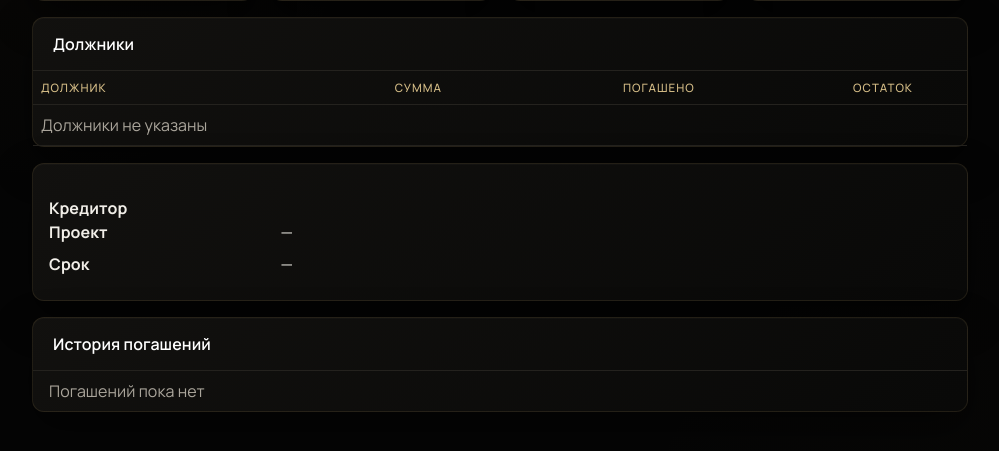
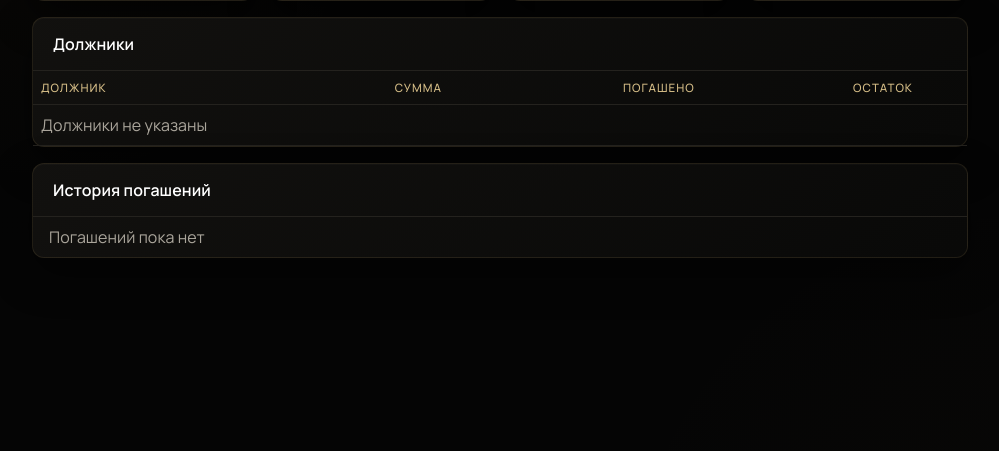
Before and after one commit to Enotas51/CRMDicescream, a Django app: template templates/debts/detail.html in a window 1280 px wide. Shown: the part 175-626 px from the top of the page, without its empty margins (140-1139 px from the left). Run offline with Django 5.2, Linux system fonts and the light colour scheme; the template is opened without the code that fills it, so the values that code supplies are empty.

Commit message:
Streamline debt detail page

```diff
--- a/templates/debts/detail.html
+++ b/templates/debts/detail.html
@@ -83,27 +83,6 @@
     </div>
   </div>
 
-  <div class="card mb-3">
-    <div class="card-body">
-      <p>{{ debt.description|linebreaks|default:"Без описания" }}</p>
-      <dl class="row mb-0">
-        <dt class="col-sm-3">Кредитор</dt>
-        <dd class="col-sm-9">
-          {{ debt.creditor_display }}
-          {% if debt.creditor_user %}
-          <span class="badge bg-light text-dark">@{{ debt.creditor_user.username }}</span>
-          {% elif show_link_creditor and can_edit %}
-          <span class="badge bg-warning text-dark">не привязан</span>
-          {% endif %}
-        </dd>
-        <dt class="col-sm-3">Проект</dt>
-        <dd class="col-sm-9">{% if debt.project %}<a href="{% url 'projects:detail' debt.project.pk %}">{{ debt.project.name }}</a>{% else %}—{% endif %}</dd>
-        <dt class="col-sm-3">Срок</dt>
-        <dd class="col-sm-9">{{ debt.due_date|date:"d.m.Y"|default:"—" }}</dd>
-      </dl>
-    </div>
-  </div>
-
   {% if can_edit %}
   {% for debtor in debtors %}
   {% if debtor.can_link_user %}
@@ -120,18 +99,6 @@
   {% endif %}
   {% endfor %}
 
-  {% if show_link_creditor %}
-  <div class="card mb-3">
-    <div class="card-header">Привязать кредитора к пользователю</div>
-    <div class="card-body">
-      <form method="post" action="{% url 'debts:link_creditor' debt.pk %}" class="row g-2 align-items-end">
-        {% csrf_token %}
-        <div class="col-md-6">{{ link_form.user }}</div>
-        <div class="col-md-auto"><button class="btn btn-primary">Привязать</button></div>
-      </form>
-    </div>
-  </div>
-  {% endif %}
   {% endif %}
 
   <div class="card">
```
